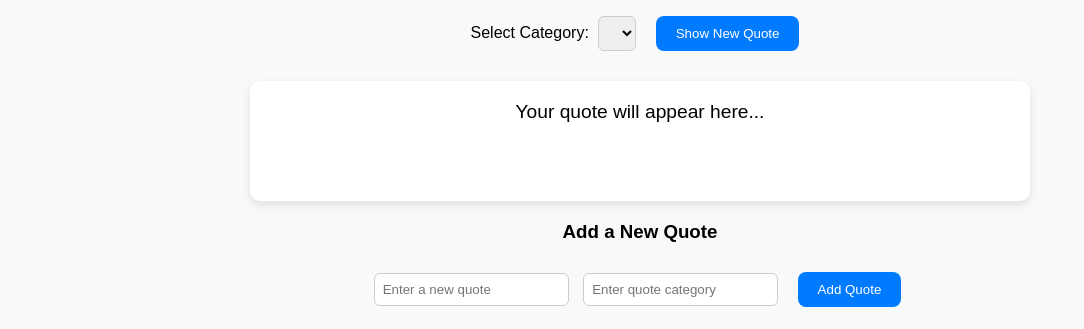
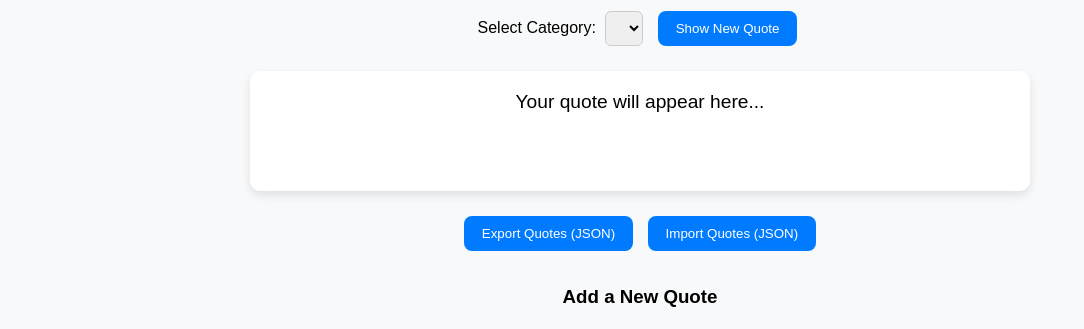
Before and after one commit to Josh-cpanel/alx_fe_javascript, a plain HTML site: page dom-manipulation/index.html in a window 1280 px wide. Shown: the part 76-405 px from the top of the page, without its empty margins (0-1084 px from the left). Drawn offline with Linux system fonts and the light colour scheme.

Commit message:
update to export quote button

```diff
--- a/dom-manipulation/index.html
+++ b/dom-manipulation/index.html
@@ -9,7 +9,7 @@
       font-family: Arial, sans-serif;
       background-color: #f8f9fa;
       text-align: center;
-      margin: 50px;
+      margin: 40px;
     }
 
     h1 {
@@ -28,13 +28,13 @@
     }
 
     button {
-      padding: 10px 20px;
+      padding: 10px 18px;
       border: none;
       border-radius: 8px;
       background-color: #007bff;
       color: white;
       cursor: pointer;
-      margin: 10px;
+      margin: 5px;
     }
 
     button:hover {
@@ -54,6 +54,10 @@
       border-radius: 6px;
       border: 1px solid #ccc;
     }
+
+    #importFile {
+      display: none;
+    }
   </style>
 </head>
 <body>
@@ -67,7 +71,17 @@
 
   <div id="quoteDisplay">Your quote will appear here...</div>
 
-  <h3>Add a New Quote</h3>
+  <!-- Quote Management Controls -->
+  <div style="margin-top: 20px;">
+    <button id="exportQuotes">Export Quotes (JSON)</button>
+    <label for="importFile" style="cursor: pointer;">
+      <button id="importQuotes">Import Quotes (JSON)</button>
+    </label>
+    <input type="file" id="importFile" accept=".json" />
+  </div>
+
+  <!-- Add Quote Form -->
+  <h3 style="margin-top: 30px;">Add a New Quote</h3>
   <div>
     <input id="newQuoteText" type="text" placeholder="Enter a new quote" />
     <input id="newQuoteCategory" type="text" placeholder="Enter quote category" />
```
